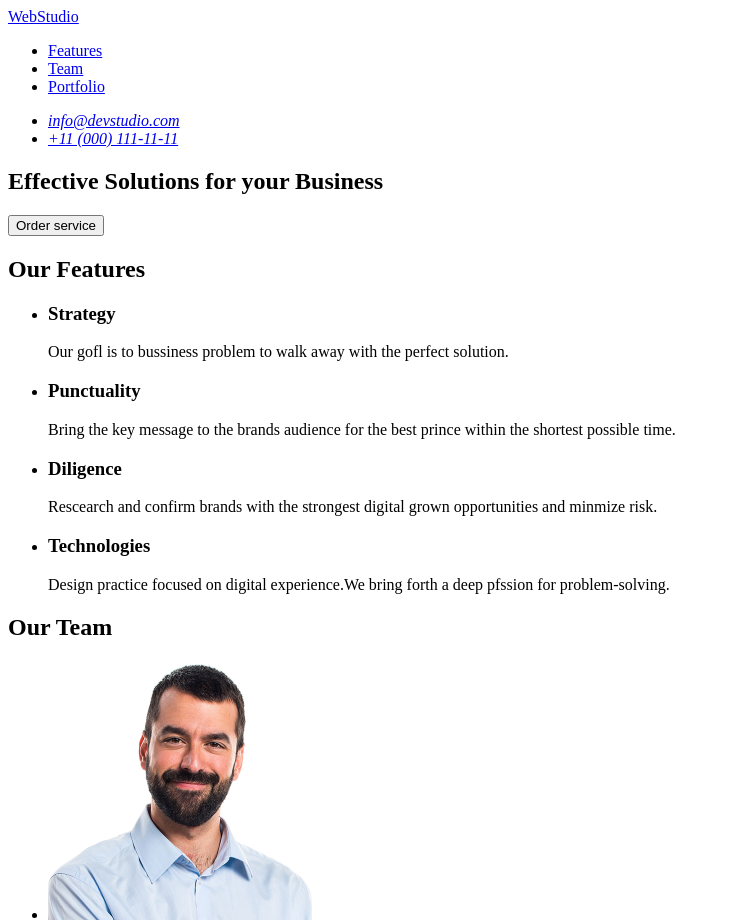
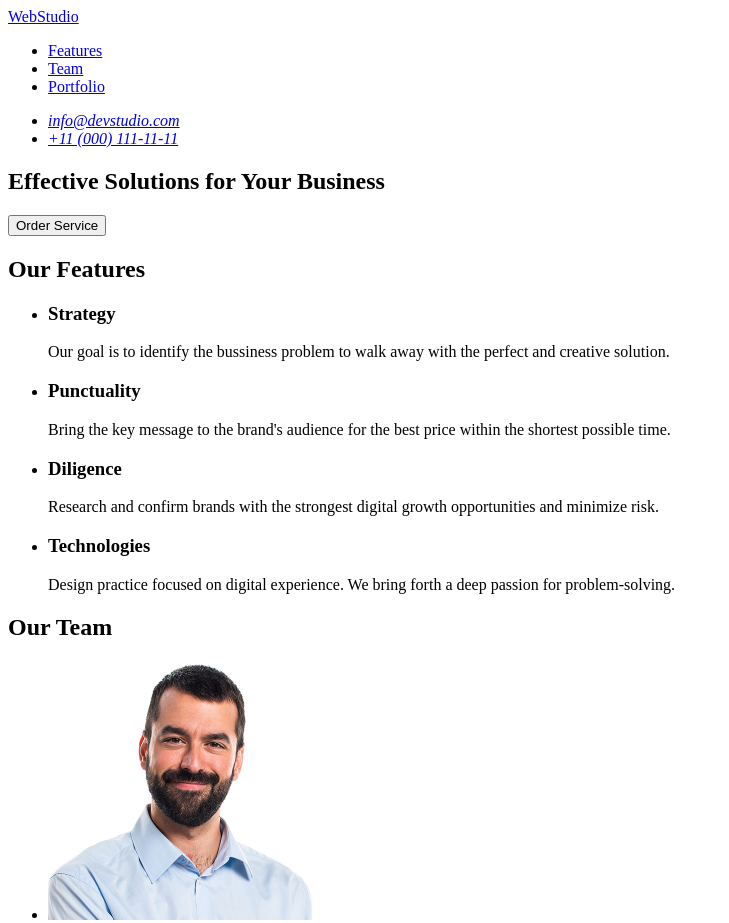
Before and after one commit to olesandrlugovyj-coder/goit-markup-hw-01, a plain HTML site: page index.html in a window 1280 px wide. Shown: the top 923 px of the page, without its empty margins (0-729 px from the left). Drawn offline with Linux system fonts and the light colour scheme.

Commit message:
messages

```diff
--- a/index.html
+++ b/index.html
@@ -11,14 +11,14 @@
       <nav>
       <ul>
         <li>
-          <a href="#features">Features
-        </a>
+          <a href="#features">Features</a>
       </li>
         <li>
           <a href="#team">Team</a>
         </li>
         <li>
-          <a href="#portfolio">Portfolio</a></li>
+          <a href="#portfolio">Portfolio</a>
+        </li>
       </ul>
       </nav>
       <address>
@@ -34,27 +34,27 @@
     </header>
     <main>
       <section id="hero">
-        <h1>Effective Solutions for your Business</h1>
-        <button>Order service</button>
+        <h1>Effective Solutions for Your Business</h1>
+        <button type="button">Order Service</button>
       </section>
       <section id="features">
         <h2>Our Features</h2>
       <ul>
         <li>
           <h3>Strategy</h3>
-          <p>Our gofl is to bussiness problem to walk away with the perfect solution.</p>
+          <p>Our goal is to identify the bussiness problem to walk away with the perfect and creative solution.</p>
         </li>
         <li>
           <h3>Punctuality</h3>
-          <p>Bring the key message to the brands audience for the best prince within the shortest possible time.</p>
+          <p>Bring the key message to the brand's audience for the best price within the shortest possible time.</p>
         </li>
         <li>
           <h3>Diligence</h3>
-          <p>Rescearch and confirm brands with the strongest digital grown opportunities and minmize risk.</p>
+          <p>Research and confirm brands with the strongest digital growth opportunities and minimize risk.</p>
         </li>
         <li>
           <h3>Technologies</h3>
-          <p>Design practice focused on digital experience.We bring forth a deep pfssion for problem-solving.</p>
+          <p>Design practice focused on digital experience. We bring forth a deep passion for problem-solving.</p>
         </li>
       </ul>
       </section>
```
